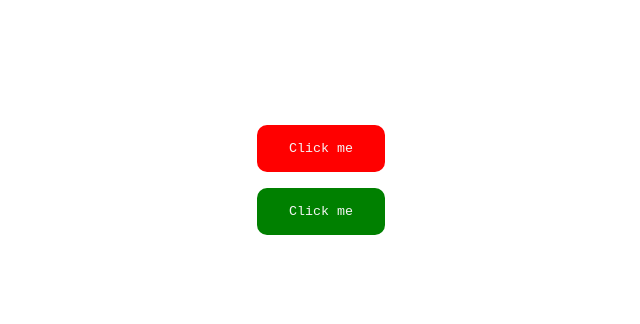
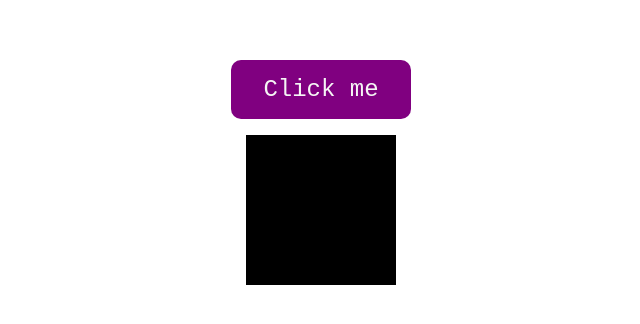
Before and after one commit to Mvishal123/animations-css, a React (Vite) app in the folder framer-motion/: page / in a window 1280 px wide. Shown: the part 236-560 px from the top of the page, without its empty margins (319-959 px from the left). Built offline with nearby package versions, Linux system fonts and the light colour scheme.

Commit message:
add framer-motion/3

```diff
--- a/framer-motion/src/App.tsx
+++ b/framer-motion/src/App.tsx
@@ -1,11 +1,13 @@
 import One from "./components/One";
+import Three from "./components/Three";
 import Two from "./components/Two";
 
 const App = () => {
   return (
     <div style={{ display: "grid", placeContent: "center", height: "100vh" }}>
       {/* <One /> */}
-      <Two />
+      {/* <Two /> */}
+      <Three />
     </div>
   );
 };
--- /dev/null
+++ b/framer-motion/src/components/Three.tsx
@@ -0,0 +1,55 @@
+import { motion, useAnimationControls } from "framer-motion";
+import React from "react";
+
+const Three = () => {
+  const [isFirst, setIsFirst] = React.useState(true);
+  const controls = useAnimationControls();
+  const handleClick = () => {
+    if (isFirst) {
+      controls.start("flipFront");
+      setIsFirst(false);
+    } else {
+      controls.start("flipBack");
+      setIsFirst(true);
+    }
+  };
+  return (
+    <div
+      style={{
+        display: "flex",
+        flexDirection: "column",
+        alignItems: "center",
+        gap: "1rem",
+      }}
+    >
+      <motion.button
+        onClick={handleClick}
+        style={{
+          padding: "1rem 2rem",
+          backgroundColor: "purple",
+          fontSize: "1.5rem",
+          border: "none",
+          borderRadius: "10px",
+          color: "whitesmoke",
+          fontFamily: "monospace",
+          cursor: "pointer",
+        }}
+        whileHover={{ scale: 1.01 }}
+        whileTap={{ scale: 0.95 }}
+      >
+        Click me
+      </motion.button>
+      <motion.div
+        style={{ height: 150, width: 150, backgroundColor: "black" }}
+        variants={{
+          flipFront: { rotate: "360deg", borderRadius: "100%" },
+          flipBack: { rotate: "0deg", borderRadius: 0 },
+        }}
+        animate={controls}
+        transition={{ duration: 1, ease: "backInOut" }}
+      ></motion.div>
+    </div>
+  );
+};
+
+export default Three;
```
